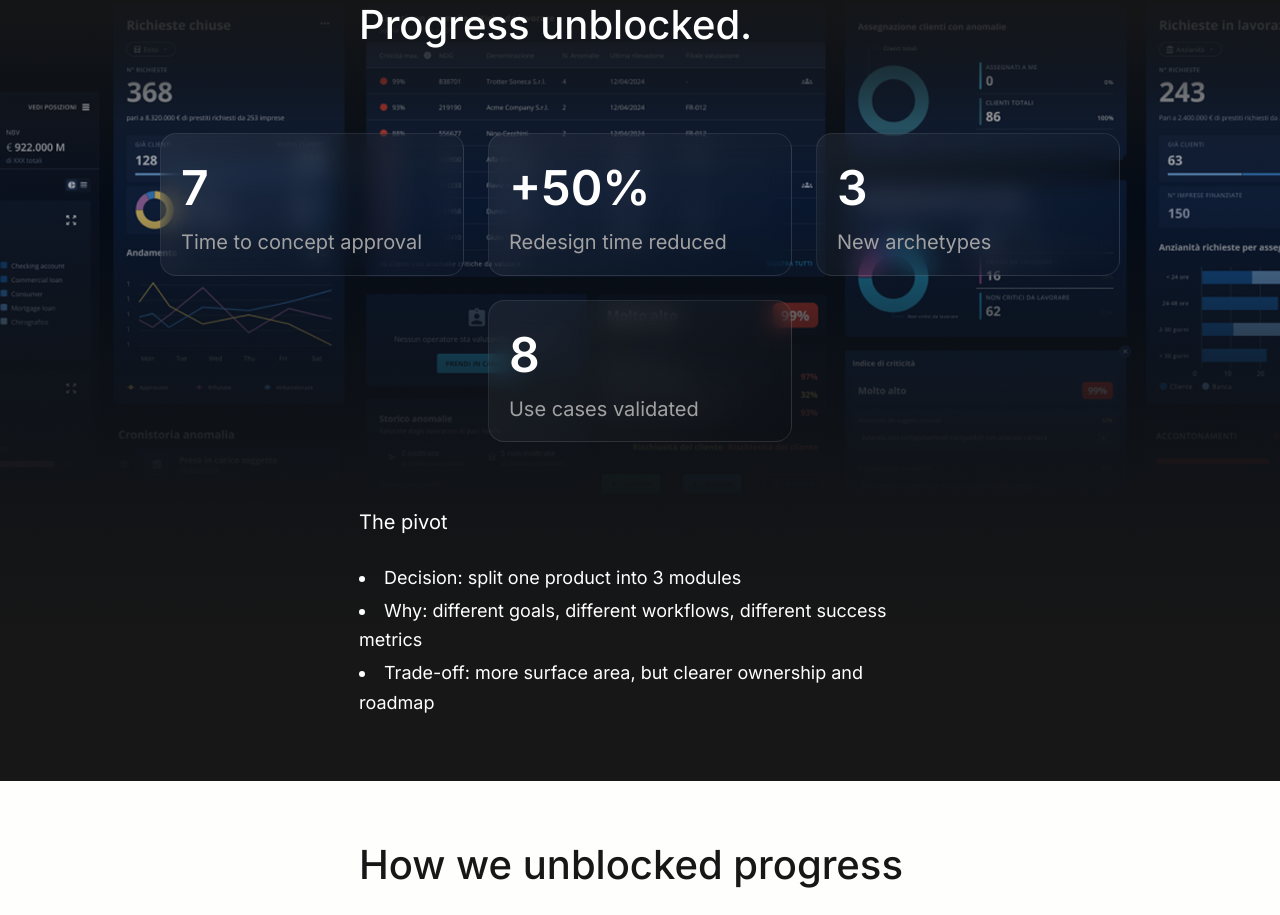
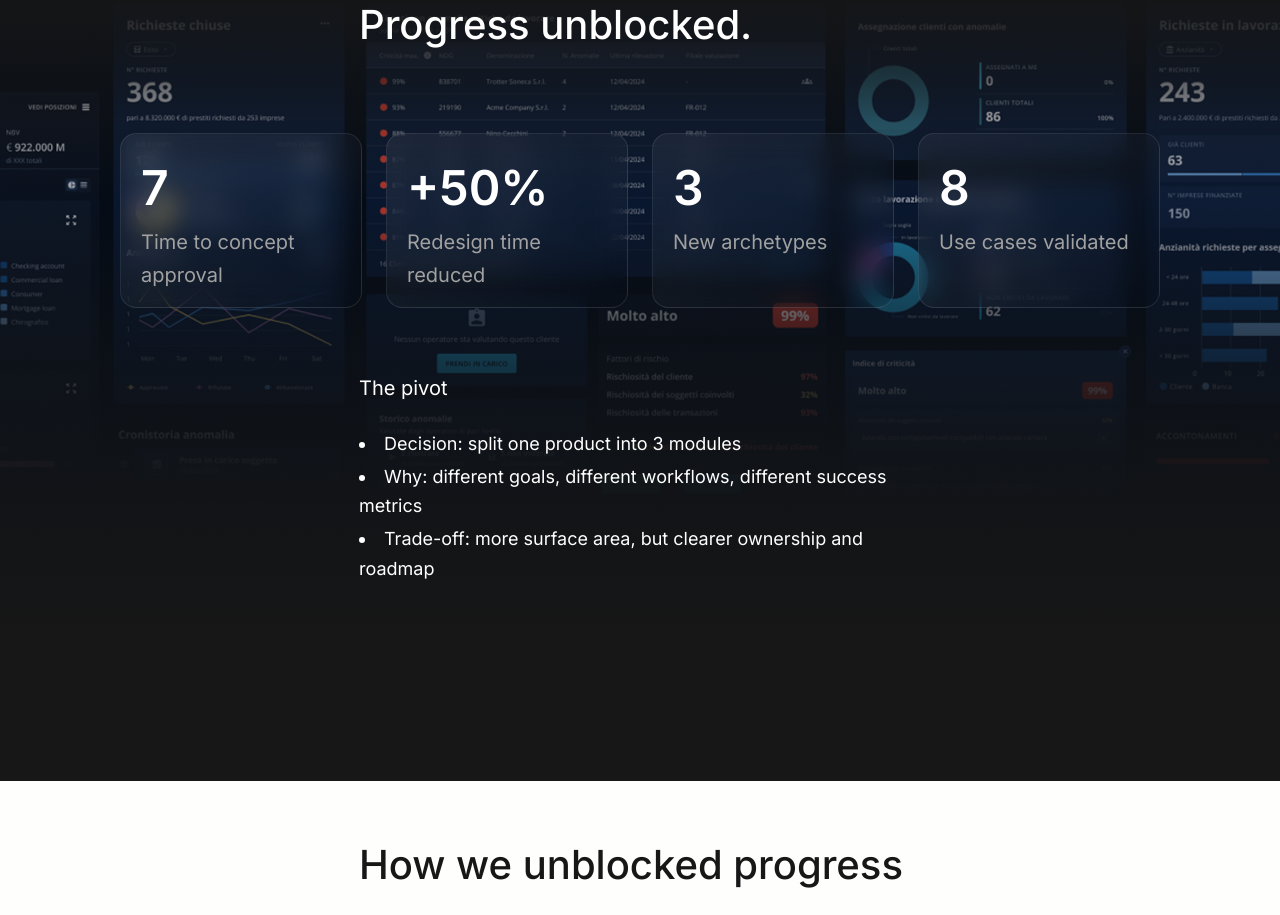
Before and after one commit to leonardodemurtas/portfolio-next, a Next.js app: page /featured/credit-portfolio-monitoring in a window 1280 px wide. Shown: the part 1600-2515 px from the top of the page. Built offline with nearby package versions, Linux system fonts and the light colour scheme.

Commit message:
Refactor KPI Tile layout and enhance grid structure for better responsiveness in Credit Portfolio Monitoring page

```diff
--- a/app/featured/credit-portfolio-monitoring/page.tsx
+++ b/app/featured/credit-portfolio-monitoring/page.tsx
@@ -16,7 +16,7 @@ const TEMPLATES = [
 // KPI Tile Component
 function KpiTile({ value, label }: { value: string; label: string }) {
     return (
-        <div className="backdrop-blur-md border border-white/10 rounded-2xl p-5 pt-6 pb-4 w-full max-w-[304px]"
+        <div className="backdrop-blur-md border border-white/10 rounded-2xl p-5 pt-6 pb-4 w-full"
             style={{
                 background: "linear-gradient(137deg, rgba(255,255,255,0.06) 0%, rgba(23,23,23,0.01) 93%)",
             }}>
@@ -193,7 +193,7 @@ export default function CreditPortfolioMonitoringPage() {
                     </div>
 
                     {/* KPI Cards */}
-                    <div className="flex flex-wrap justify-center gap-6 px-20 mb-16">
+                    <div className="grid grid-cols-1 md:grid-cols-4 gap-6 px-20 mb-16 w-full max-w-[1200px]">
                         <KpiTile value="7" label="Time to concept approval" />
                         <KpiTile value="+50%" label="Redesign time reduced" />
                         <KpiTile value="3" label="New archetypes" />
```
